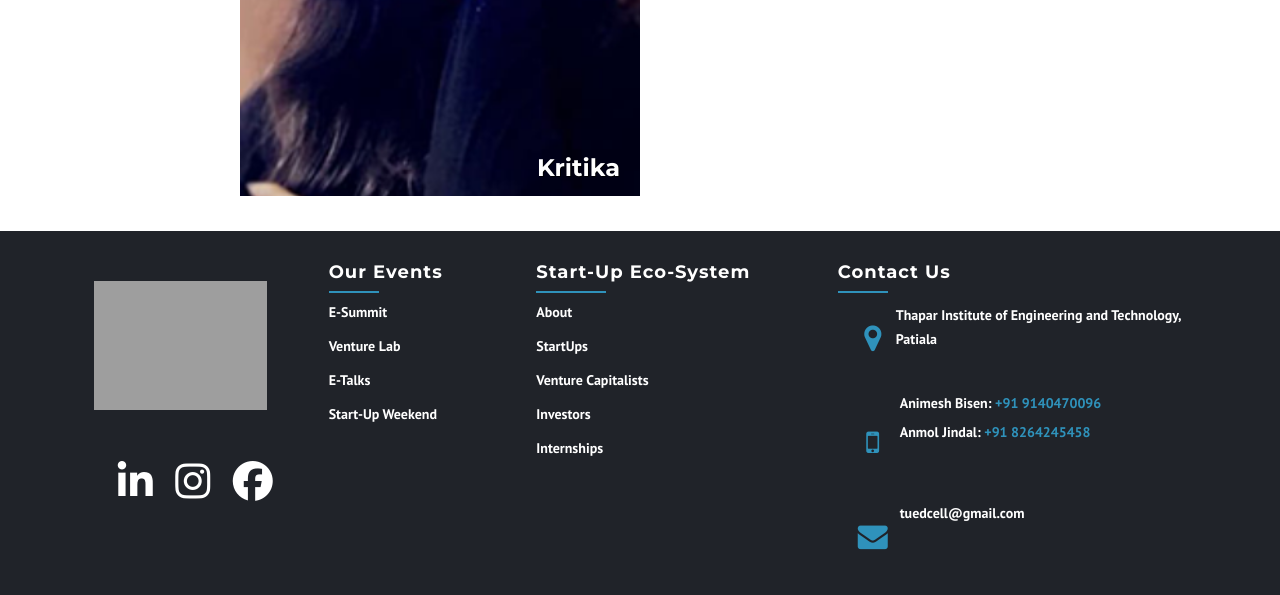
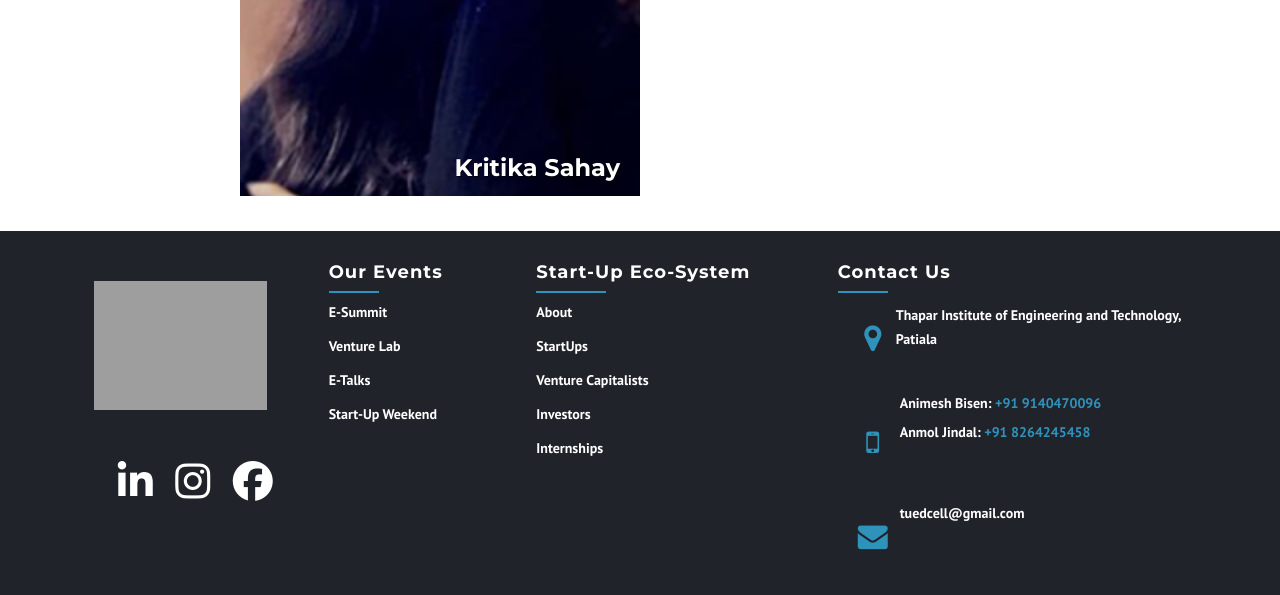
Before and after one commit to nerfgrv/EDC-Website-2020, a Django app: template home/templates/home/techteam.html in a window 1280 px wide. Shown: the part 1983-2578 px from the top of the page. Run offline with Django 3.2, Linux system fonts and the light colour scheme; the template is opened without the code that fills it, so the values that code supplies are empty; some libraries are stand-ins or nearby versions; grey boxes are pictures that could not be loaded.

Commit message:
Update techteam.html

```diff
--- a/home/templates/home/techteam.html
+++ b/home/templates/home/techteam.html
@@ -605,13 +605,13 @@ class="page-template-default page page-id-1064 woocommerce-no-js has-fixed-heade
 
                                         <div id="interactive-banner-wrap-1883" class="ult-new-ib-desc" style="">
                                             <h1 class="ult-new-ib-title ult-responsive" data-ultimate-target='#interactive-banner-wrap-8901 .ult-new-ib-title' data-responsive-json-new='{"font-size":"","line-height":""}' style="font-weight:normal;color:#ffffff; font-size: 24px">
-                                                <b style="text-shadow: 1px 1px rgba(0,0,0,0.8)">Kritika</b></h1>
+                                                <b style="text-shadow: 1px 1px rgba(0,0,0,0.8)">Kritika Sahay</b></h1>
                                             <div class="wraper2">
                                                 <div class="media" style="font-size: 24px;">
                                                     <ul style="list-style-type:none; padding: 0px 0px; text-align:right;">
-                                                        <li><i class="fa fa-linkedin fa-2x" aria-hidden="true" onclick="location='http://linkedin.com/in/bhavya-gupta-91b886194'"></i></li>
-                                                        <li><i class="fa fa-envelope fa-2x" aria-hidden="true" onclick="location='mailto:bhavyagupta2903@gmail.com'"></i></li>
-                                                        <li><i class="fa fa-instagram fa-2x" aria-hidden="true" onclick="location='https://www.instagram.com/_bhavya29/'"></i></li>
+                                                        <li><i class="fa fa-linkedin fa-2x" aria-hidden="true" onclick="location='https://www.linkedin.com/in/kritika-sahay-a1188a194'"></i></li>
+                                                        <li><i class="fa fa-envelope fa-2x" aria-hidden="true" onclick="location='mailto:Kritikasahay115@gmail.com'"></i></li>
+                                                        <li><i class="fa fa-instagram fa-2x" aria-hidden="true" onclick="location='https://www.instagram.com/kritika_sahay/'"></i></li>
                                                     </ul>
 
                                                 </div>
```
